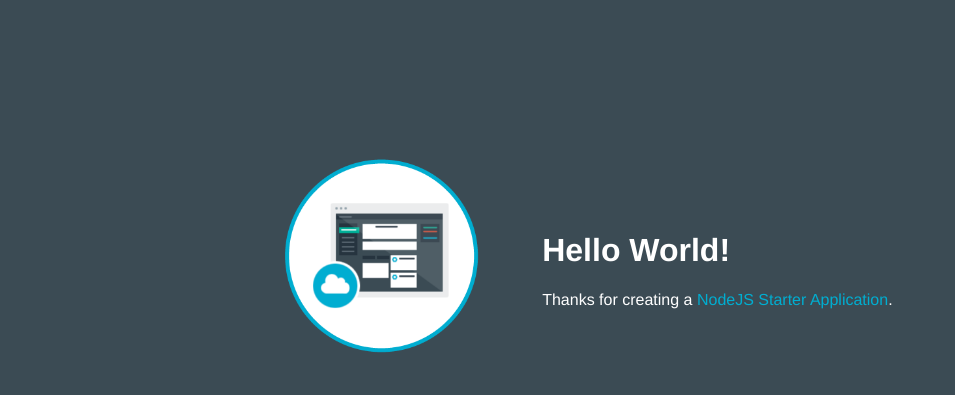
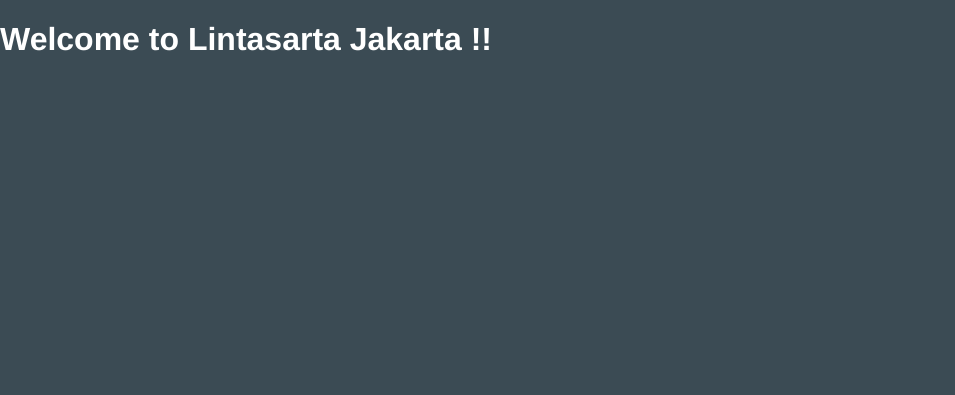
Before and after one commit to sriramsudesh/blue-continous-in-1486444199517, a website: page public/index.html in a window 1280 px wide. Shown: the whole page, without its empty margins (0-955 px from the left). Drawn offline with Linux system fonts and the light colour scheme.

Commit message:
modified the code and added html to welcome

```diff
--- a/public/index.html
+++ b/public/index.html
@@ -10,17 +10,7 @@
   </head>
 
   <body>
-    <table>
-      <tr>
-        <td style= "width:30%;">
-          <img class = "newappIcon" src="images/newapp-icon.png">
-        </td>
-        <td>
-          <h1 id="message">Hello World!</h1>
-          <p class='description'></p> Thanks for creating a <span class = "blue">NodeJS Starter Application</span>.
-        </td>
-      </tr>
-    </table>
+    <h1>Welcome to Lintasarta Jakarta !!</h1>
   </body>
 
 </html>
```
Also changed, not shown: 1 other file.
